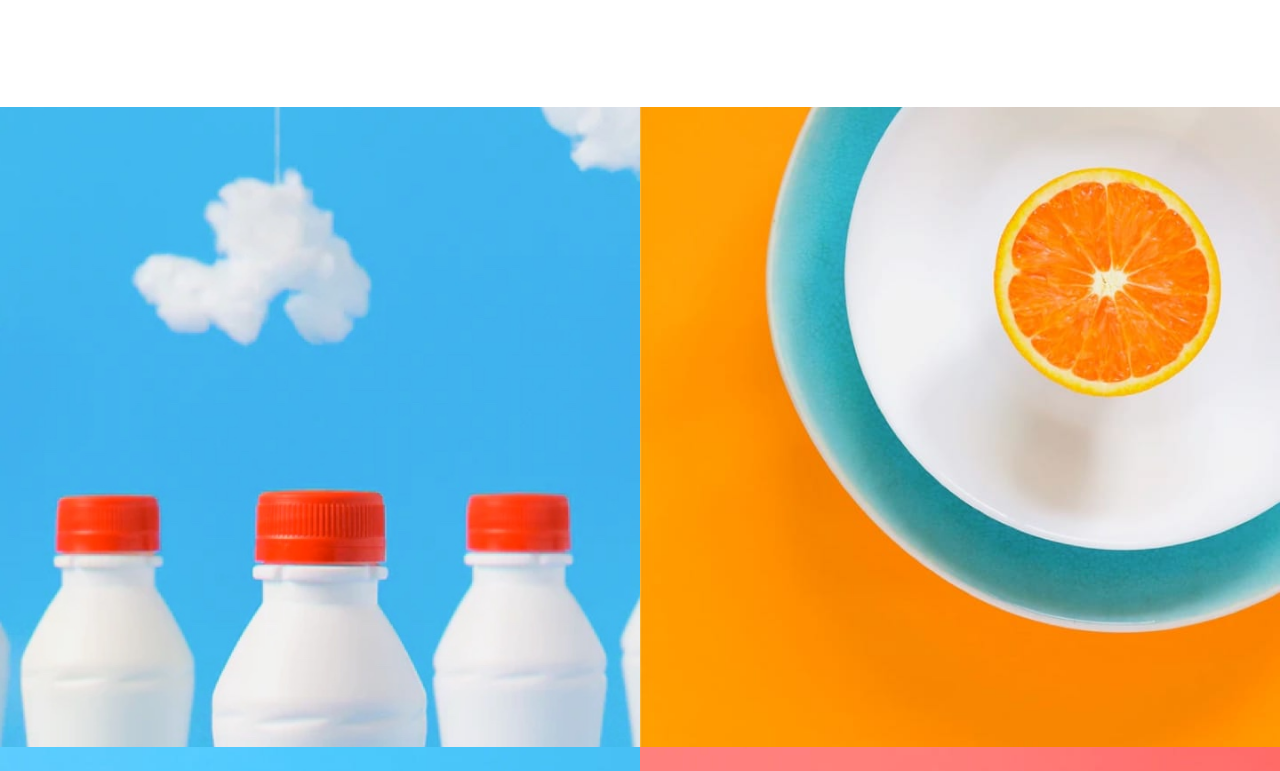
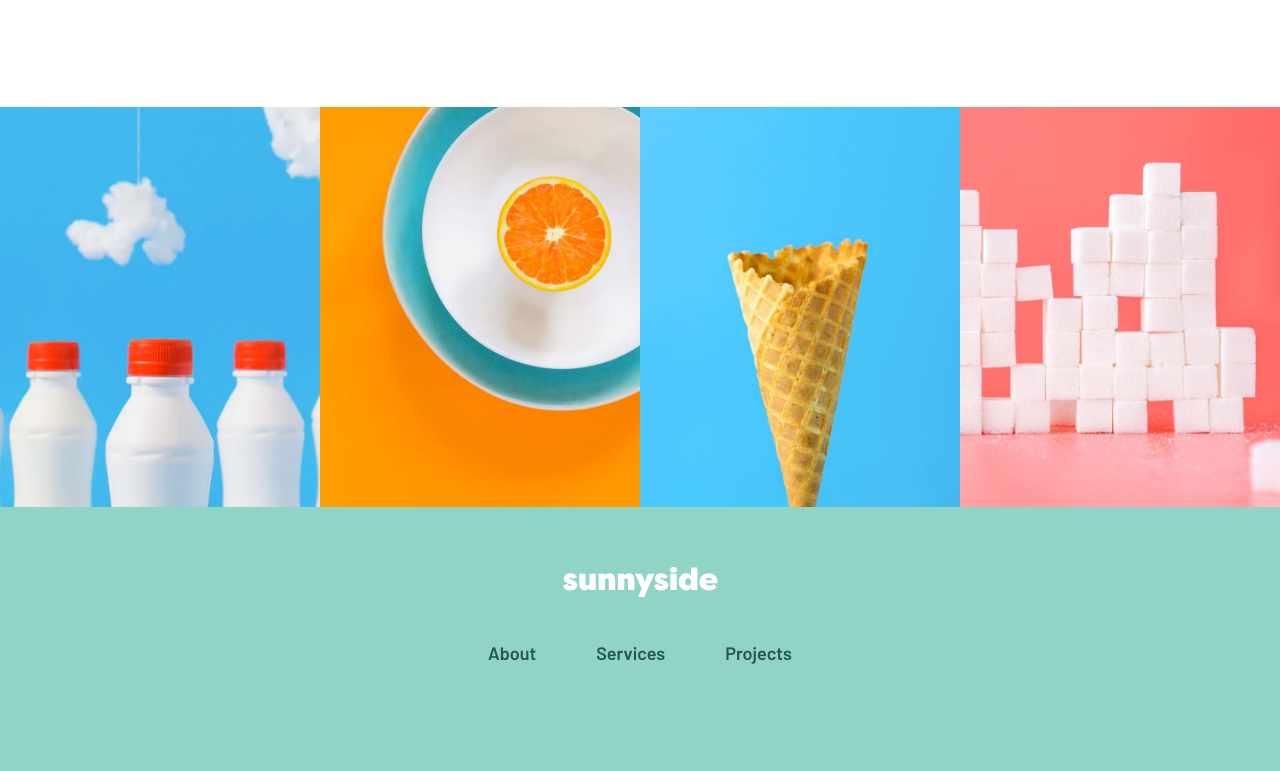
Before and after one commit to ittybe/summerside-agency, a website built with webpack: page src/index.html in a window 1280 px wide. Shown: the part 2981-3752 px from the top of the page. Built offline with nearby package versions, Linux system fonts and the light colour scheme.

Commit message:
minor fixes and gallery, footer, client testimonial desktop version

```diff
--- a/src/desktop-styles.css
+++ b/src/desktop-styles.css
@@ -58,7 +58,6 @@
 
     .menu-bar a:link, .menu-bar a:visited {
         color: var(--neutral-white);
-        text-decoration: none;
     }
 
     .menu-bar li:last-child a:hover {
@@ -124,6 +123,7 @@
         padding-right: 10%;
         flex-direction: row;
         flex-wrap: wrap;
+        align-items: stretch;
         margin-top: 50px;
         margin-bottom: 50px;
 
@@ -134,6 +134,9 @@
     .client-testimonial {
         width: 33%;
     }
+    .client-testimonials .text {
+        height: 100%;
+    }
     .personal-info {
         margin: 40px;
     }
@@ -141,8 +144,19 @@
         margin-top: 40px;
         margin-bottom: 40px;
     }
+
+    .gallery .image-wrapper {
+        width: 25%;
+
+    }
+    .gallery .image-wrapper:after {
+        padding-bottom: 125%;
+    }
+
+    .menu-options a {
+        margin: 0px 30px;
+    }
+    .menu-options {
+        justify-content: center;
+    }
 }
-
-@media screen and (min-width: 1024px) {
-
-}
```
